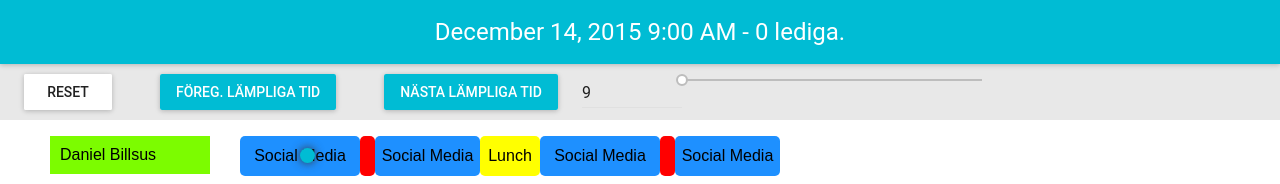
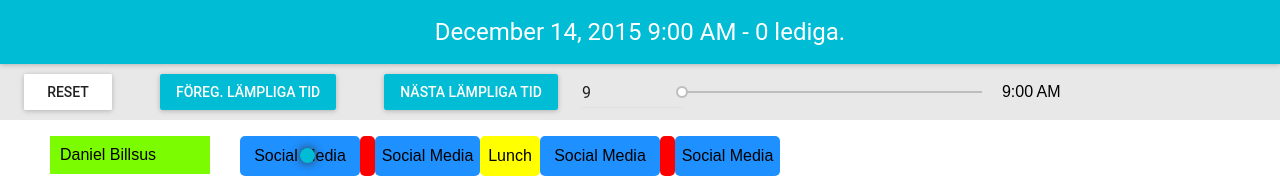
Before and after one commit to shoobah/PCIStandups, a React (Create React App) app: page / in a window 1280 px wide. Shown: the top 184 px of the page. Built offline with nearby package versions, Linux system fonts and the light colour scheme; what react-tap-event-plugin would draw is missing.

Commit message:
State to toolbar

```diff
--- a/src/App.js
+++ b/src/App.js
@@ -199,8 +199,7 @@ class App extends Component {
                         showMenuIconButton={false}
                     />
                     <MyToolbar
-                        minParticipants={this.state.minParticipants}
-                        errorMessage={this.state.errorMessage}
+                        {...this.state}
                         prevPossibleTime={this.prevPossibleTime}
                         nextPossibleTime={this.nextPossibleTime}
                         changeTime={this.changeTime}
--- a/src/MyToolbar.js
+++ b/src/MyToolbar.js
@@ -23,10 +23,11 @@ const MyToolbar = props => {
                     min={0}
                     max={705}
                     step={15}
-                    style={{width: '300px'}}
+                    style={{width: '300px', paddingTop: '23px'}}
                     value={props.setValue}
                     onChange={props.changeTime.bind(this)}
                 />
+                <span style={{paddingLeft: '20px'}}>{props.searchTime.format('LT')}</span>
             </ToolbarGroup>
         </Toolbar>
     );
```
